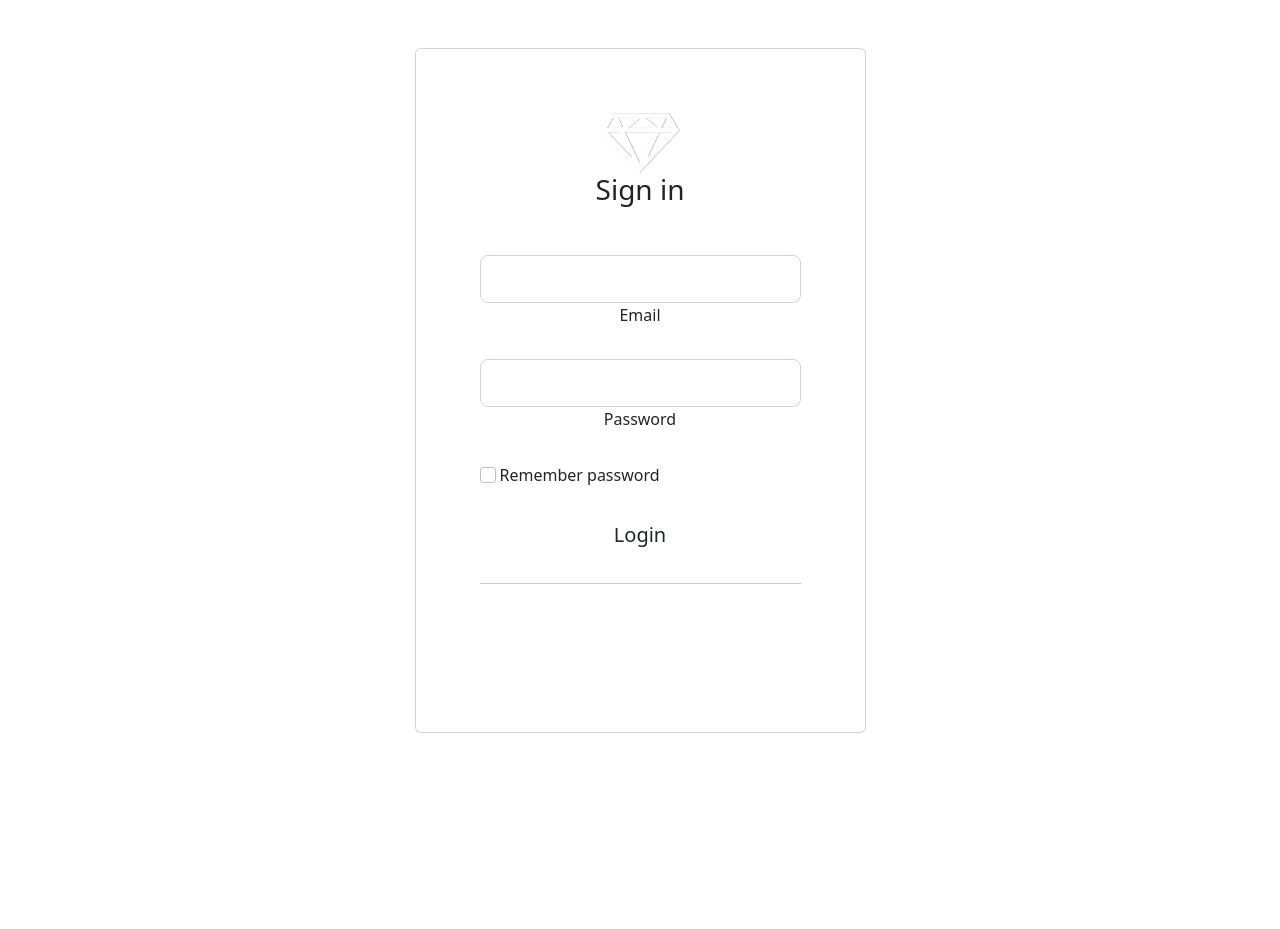
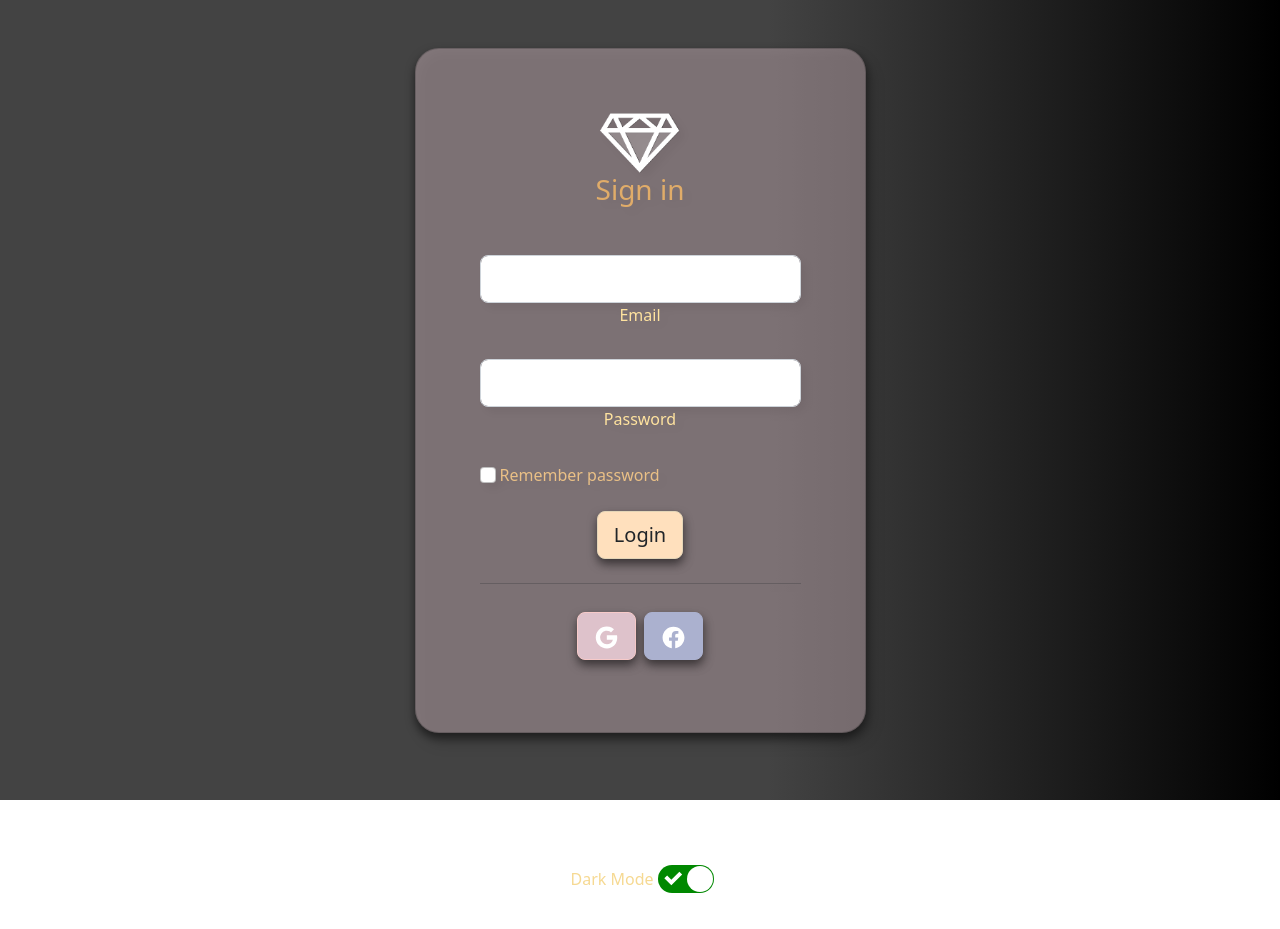
Before and after one commit to Donna-Sayos/theme-practice, a React (Create React App) app: page / in a window 1280 px wide. Before the commit the page ends 829 px from the top, so only its background shows below. Built offline with nearby package versions, Linux system fonts and the light colour scheme.

Commit message:
theme toggle practice finished

```diff
--- a/src/App.js
+++ b/src/App.js
@@ -1,11 +1,21 @@
 import "./styles.css";
+import ReactSwitch from "react-switch";
 
 import Form from "./component/form/Form";
+import { useThemeContext } from "./component/context/ThemeProvider";
 
 export default function App() {
+  const { theme, toggleTheme } = useThemeContext();
+
   return (
-    <div className="main">
-      <Form />
+    <div id={theme}>
+      <div className="main">
+        <Form />
+        <div className="switch">
+          <label className="switch-label m-1">{theme === "light" ? "Light Mode" : "Dark Mode"}</label>
+          <ReactSwitch onChange={toggleTheme} checked={theme === "dark"} />
+        </div>
+      </div>
     </div>
   );
 }
--- a/src/component/context/ThemeProvider.js
+++ b/src/component/context/ThemeProvider.js
@@ -3,7 +3,7 @@ import { useState, createContext, useContext } from "react";
 const ThemeContext = createContext(null);
 
 export default function ThemeProvider({ children }) {
-  const [theme, setTheme] = useState("light");
+  const [theme, setTheme] = useState("dark");
 
   const toggleTheme = () => {
     setTheme((prevTheme) => (prevTheme === "light" ? "dark" : "light"));
--- a/src/index.js
+++ b/src/index.js
@@ -1,10 +1,13 @@
 import React from 'react';
 import ReactDOM from 'react-dom/client';
 import App from './App';
+import ThemeProvider from './component/context/ThemeProvider';
 
 const root = ReactDOM.createRoot(document.getElementById('root'));
 root.render(
   <React.StrictMode>
-    <App />
+    <ThemeProvider>
+      <App />
+    </ThemeProvider>
   </React.StrictMode>
 );
--- a/src/styles.css
+++ b/src/styles.css
@@ -123,3 +123,14 @@
 .goo-logo {
     color: white;
 }
+
+.switch {
+    display: flex;
+    width: 100vw;
+    height: 100px;
+    justify-content: center;
+    align-items: center;
+}
+#dark .switch-label {
+    color:#f6d992;
+}
```
